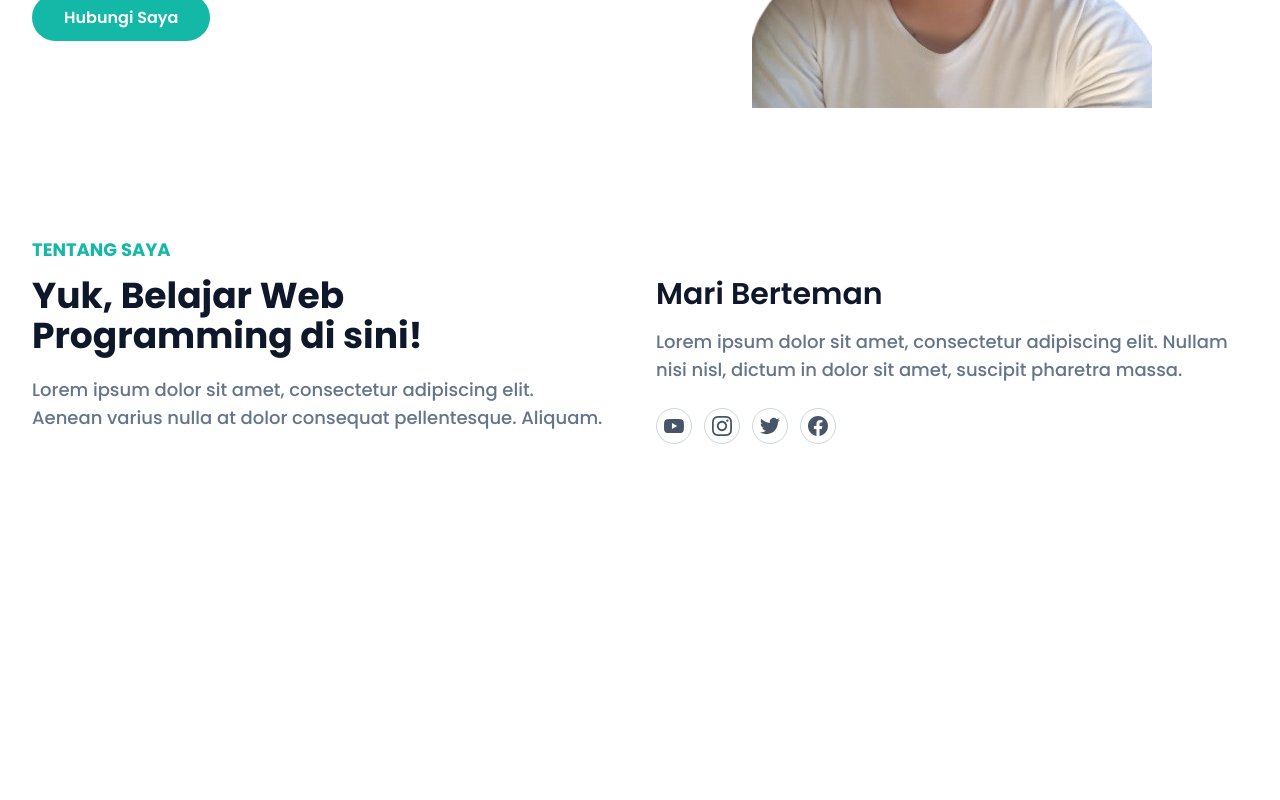
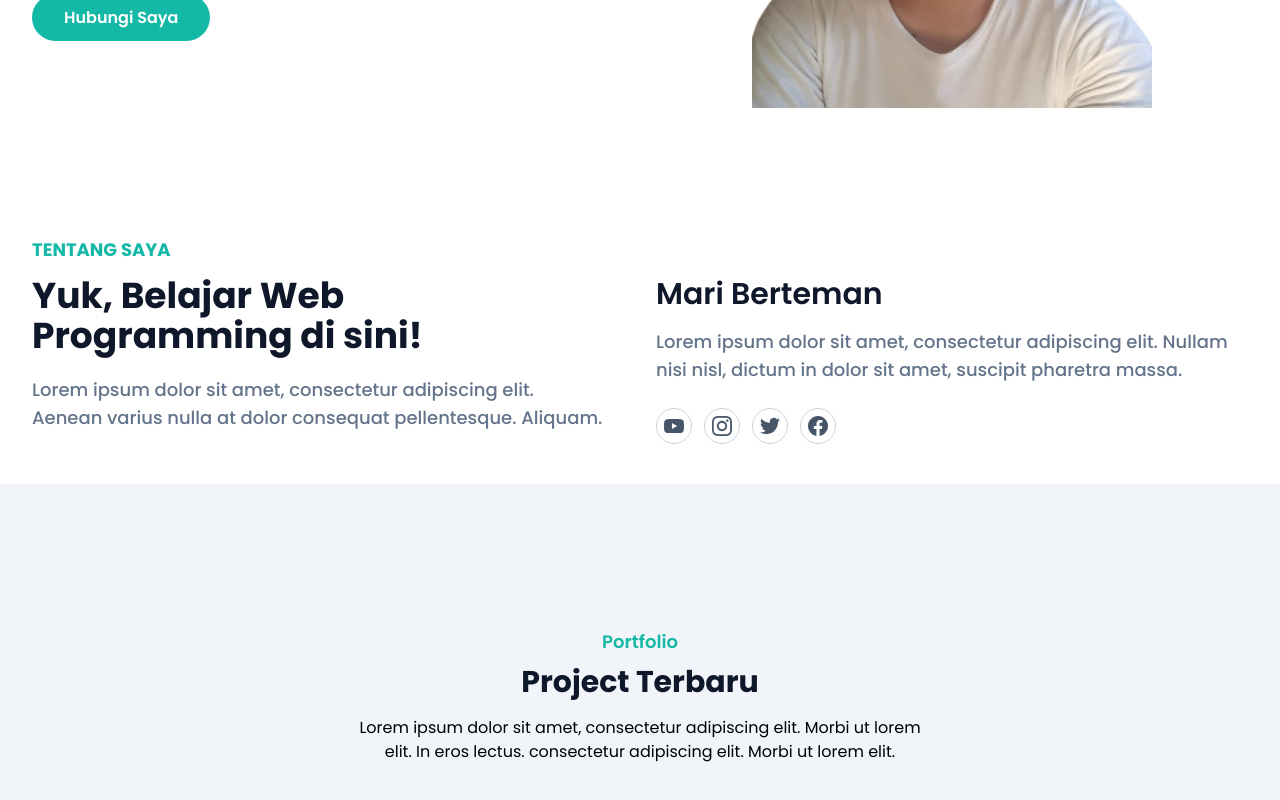
Before and after one commit to harikun/portfolio, a React (Create React App) app: page / in a window 1280 px wide. Shown: the part 436-1236 px from the top of the page. Before the commit the page ends 920 px from the top, so only its background shows below. Built offline with nearby package versions, Linux system fonts and the light colour scheme.

Commit message:
create profolio section and add title to it

```diff
--- /dev/null
+++ b/src/components/PorfolioSection.jsx
@@ -0,0 +1,26 @@
+function PortfolioSection() {
+  return (
+    <section id="porfolio" className="pt-36 pb-16 bg-slate-100">
+      <div className="container">
+        <div className="w-full px-4">
+          <div className="max-w-xl mx-auto text-center mb-16">
+            <h3 className="font-semibold text-lg text-primary mb-2">
+              Portfolio
+            </h3>
+            <h4 className="font-bold text-dark text-3xl mb-4">
+              Project Terbaru
+            </h4>
+            <p>
+              Lorem ipsum dolor sit amet, consectetur adipiscing elit. Morbi ut
+              lorem elit. In eros lectus. consectetur adipiscing elit. Morbi ut
+              lorem elit.{" "}
+            </p>
+          </div>
+        </div>
+        <div className="w-full px-4 flex flex-wrap justify-center"></div>
+      </div>
+    </section>
+  );
+}
+
+export default PortfolioSection;
--- a/src/pages/HomePage.jsx
+++ b/src/pages/HomePage.jsx
@@ -1,6 +1,7 @@
 import Navbar from "../components/NavBar";
 import AboutSection from "../components/AboutSection";
 import HeroSection from "../components/HeroSection";
+import PortfolioSection from "../components/PorfolioSection";
 
 function HomePage() {
   return (
@@ -8,6 +9,7 @@ function HomePage() {
       <Navbar />
       <HeroSection />
       <AboutSection />
+      <PortfolioSection />
     </>
   );
 }
```
